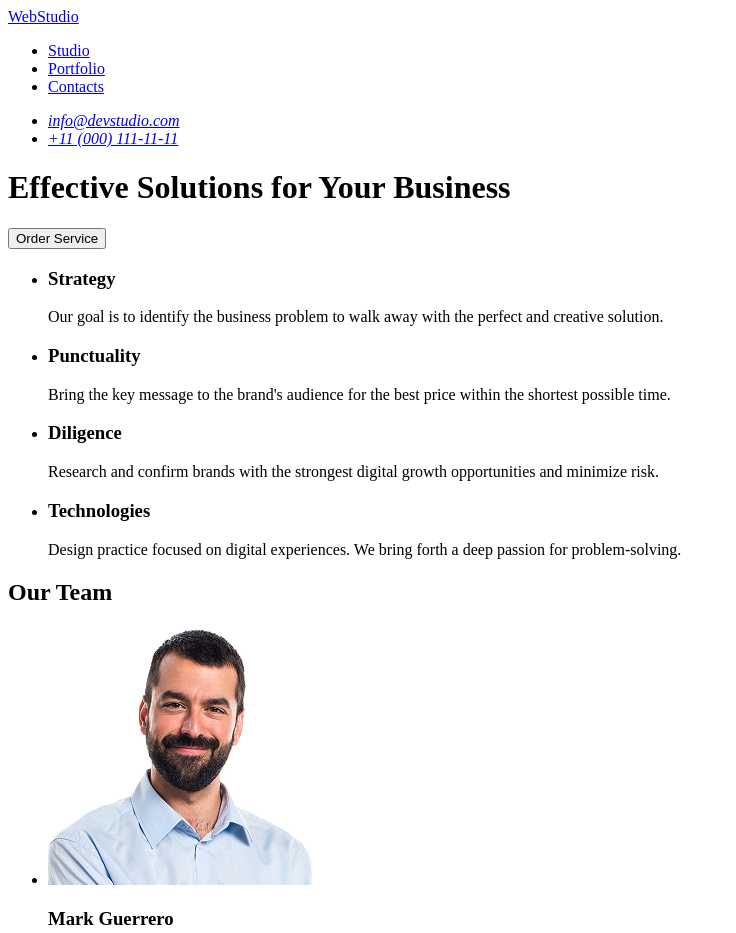
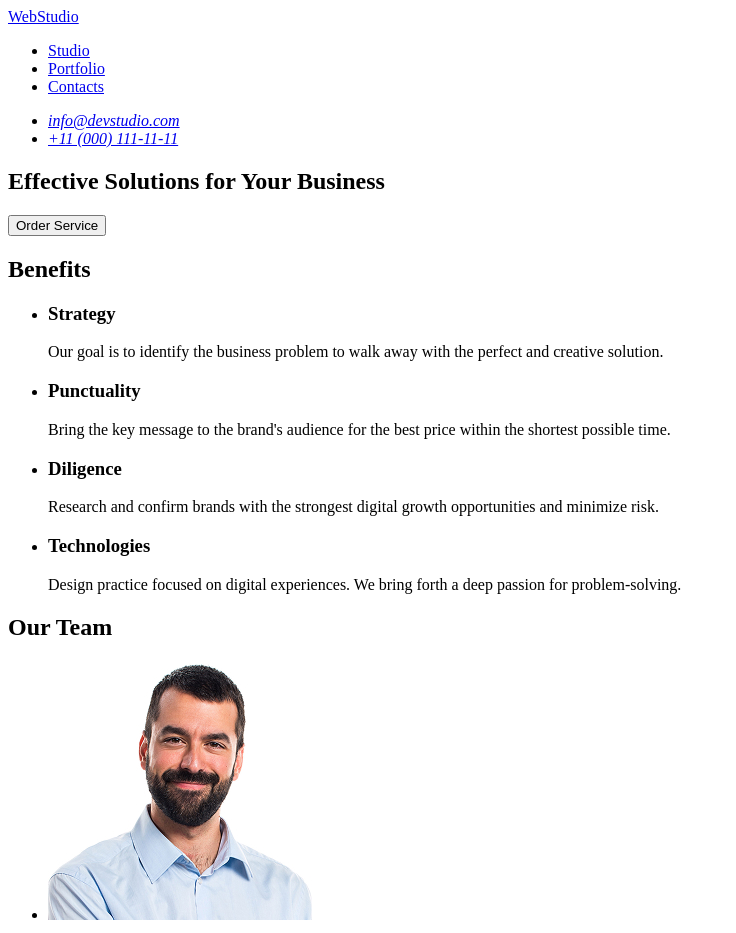
Before and after one commit to GrinAlex/goit-markup-hw-01, a plain HTML site: page index.html in a window 1280 px wide. Shown: the top 933 px of the page, without its empty margins (0-736 px from the left). Drawn offline with Linux system fonts and the light colour scheme.

Commit message:
fix markup sections

```diff
--- a/index.html
+++ b/index.html
@@ -26,11 +26,13 @@
 
     <main>
         <!-- Hero section -->
-        <h1>Effective Solutions for Your Business</h1>
-        <button type="button">Order Service</button>
+        <section>
+            <h1>Effective Solutions for Your Business</h1>
+            <button type="button">Order Service</button>
+        </section>
         <!-- Benefits section -->
         <section>
-            <h2 hidden>Benefits</h2>
+            <h2>Benefits</h2>
             <ul>
                 <li>
                     <h3>Strategy</h3>
```
